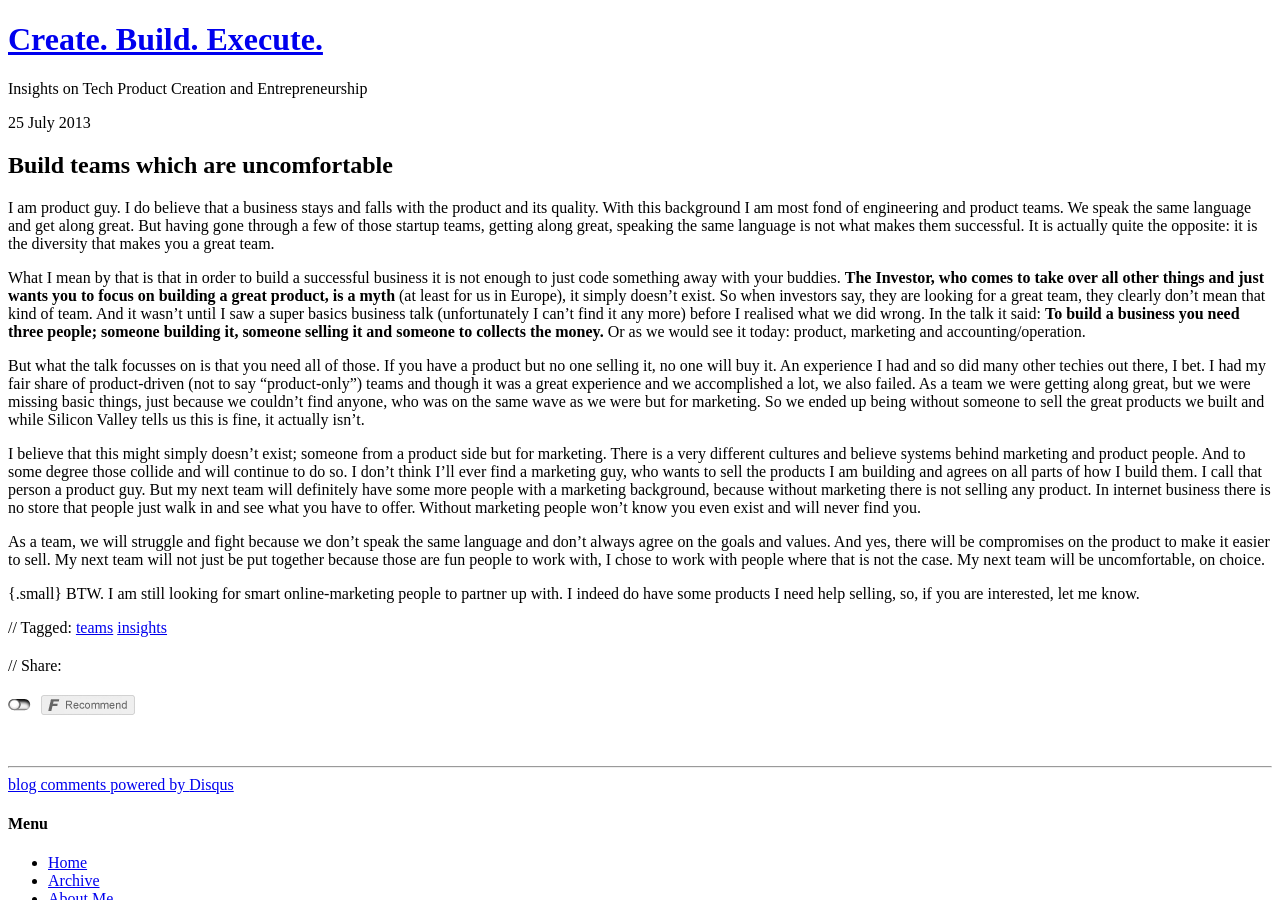
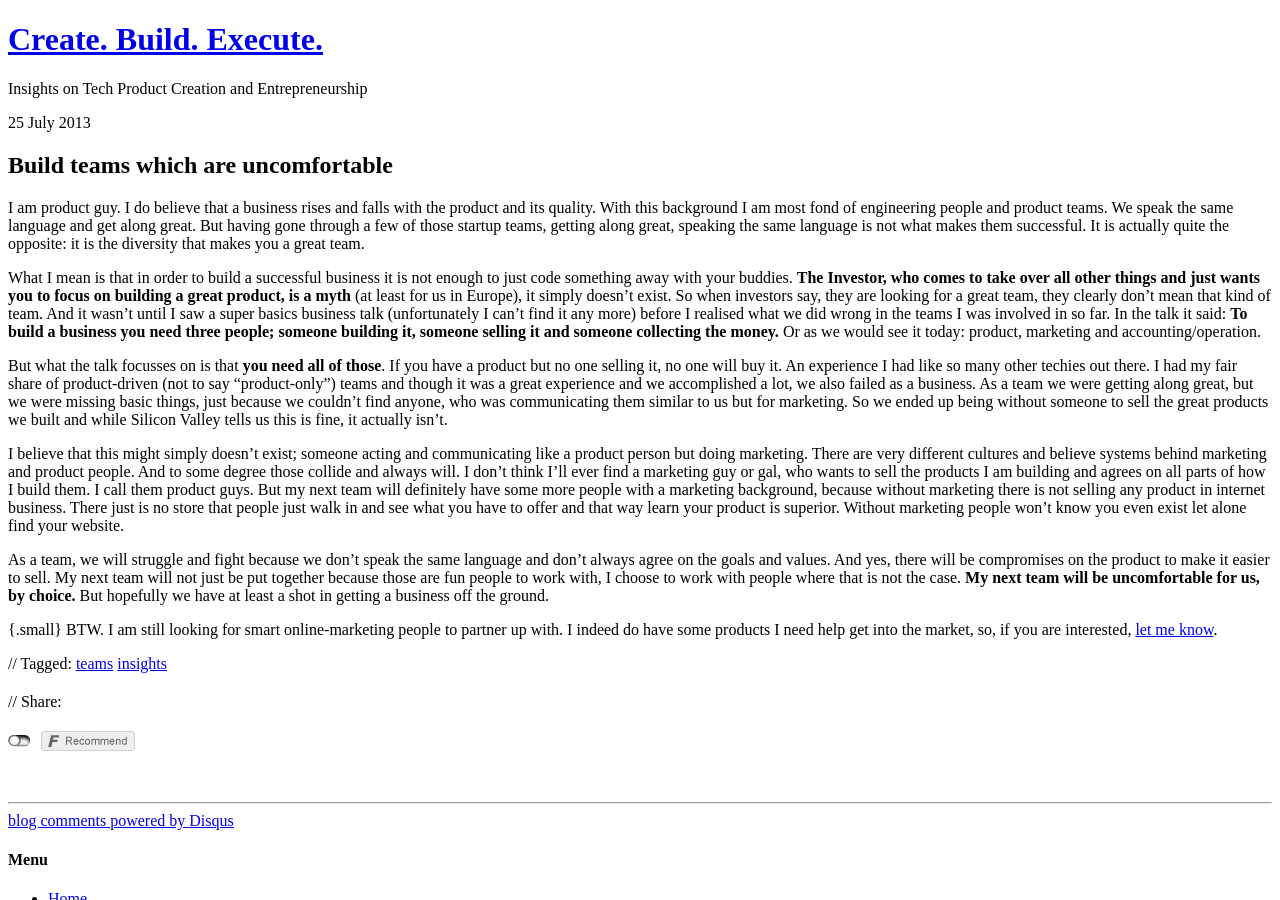
Before and after one commit to gnunicorn/blog, a Jekyll site: the page built from _posts/2013-07-25-build-teams-which-are-uncomfortable.md, in a window 1280 px wide and 900 px high. Built offline with Jekyll 4.4.1, drawn with Linux system fonts in a browser that asks for light colours; nearby versions of some CDN libraries; comment, search, counter and statistics services are not loaded.

Commit message:
copyedit

```diff
--- a/_posts/2013-07-25-build-teams-which-are-uncomfortable.md
+++ b/_posts/2013-07-25-build-teams-which-are-uncomfortable.md
@@ -1,21 +1,25 @@
 ---
 layout: post
-title: "Build teams which are uncomfortable"
-description: "I am product guy. I do believe that a business stays and falls with the product and its quality. With this background I am most fond of engineering and product teams. We speak the same language and get along great. But having gone through a few of those startup teams, getting along great, speaking the same language is not what makes them successful. It is actually quite the opposite: it is the diversity that makes you a great team."
-category:
-tags: ["teams", "insights"]
+title: Build teams which are uncomfortable
+description: "I am product guy. I do believe that a business rises and falls with the product and its quality. With this background I am most fond of engineering people and product teams. We speak the same language and get along great. But having gone through a few of those startup teams, getting along great, speaking the same language is not what makes them successful. It is actually quite the opposite: it is the diversity that makes you a great team."
+category: null
+tags:
+  - teams
+  - insights
+published: true
 ---
+
 {% include JB/setup %}
 
-I am product guy. I do believe that a business stays and falls with the product and its quality. With this background I am most fond of engineering and product teams. We speak the same language and get along great. But having gone through a few of those startup teams, getting along great, speaking the same language is not what makes them successful. It is actually quite the opposite: it is the diversity that makes you a great team.
+I am product guy. I do believe that a business rises and falls with the product and its quality. With this background I am most fond of engineering people and product teams. We speak the same language and get along great. But having gone through a few of those startup teams, getting along great, speaking the same language is not what makes them successful. It is actually quite the opposite: it is the diversity that makes you a great team.
 
-What I mean by that is that in order to build a successful business it is not enough to just code something away with your buddies. **The Investor, who comes to take over all other things and just wants you to focus on building a great product, is a myth** (at least for us in Europe), it simply doesn't exist. So when investors say, they are looking for a great team, they clearly don't mean that kind of team. And it wasn't until I saw a super basics business talk (unfortunately I can't find it any more) before I realised what we did wrong. In the talk it said: **To build a business you need three people; someone building it, someone selling it and someone to collects the money.** Or as we would see it today: product, marketing and accounting/operation.
+What I mean is that in order to build a successful business it is not enough to just code something away with your buddies. **The Investor, who comes to take over all other things and just wants you to focus on building a great product, is a myth** (at least for us in Europe), it simply doesn't exist. So when investors say, they are looking for a great team, they clearly don't mean that kind of team. And it wasn't until I saw a super basics business talk (unfortunately I can't find it any more) before I realised what we did wrong in the teams I was involved in so far. In the talk it said: **To build a business you need three people; someone building it, someone selling it and someone collecting the money.** Or as we would see it today: product, marketing and accounting/operation.
 
-But what the talk focusses on is that you need all of those. If you have a product but no one selling it, no one will buy it. An experience I had and so did many other techies out there, I bet. I had my fair share of product-driven (not to say "product-only") teams and though it was a great experience and we accomplished a lot, we also failed. As a team we were getting along great, but we were missing basic things, just because we couldn't find anyone, who was on the same wave as we were but for marketing. So we ended up being without someone to sell the great products we built and while Silicon Valley tells us this is fine, it actually isn't.
+But what the talk focusses on is that **you need all of those**. If you have a product but no one selling it, no one will buy it. An experience I had like so many other techies out there. I had my fair share of product-driven (not to say "product-only") teams and though it was a great experience and we accomplished a lot, we also failed as a business. As a team we were getting along great, but we were missing basic things, just because we couldn't find anyone, who was communicating them similar to us but for marketing. So we ended up being without someone to sell the great products we built and while Silicon Valley tells us this is fine, it actually isn't.
 
-I believe that this might simply doesn't exist; someone from a product side but for marketing. There is a very different cultures and believe systems behind marketing and product people. And to some degree those collide and will continue to do so. I don't think I'll ever find a marketing guy, who wants to sell the products I am building and agrees on all parts of how I build them. I call that person a product guy. But my next team will definitely have some more people with a marketing background, because without marketing there is not selling any product. In internet business there is no store that people just walk in and see what you have to offer. Without marketing people won't know you even exist and will never find you.
+I believe that this might simply doesn't exist; someone acting and communicating like a product person but doing marketing. There are very different cultures and believe systems behind marketing and product people. And to some degree those collide and always will. I don't think I'll ever find a marketing guy or gal, who wants to sell the products I am building and agrees on all parts of how I build them. I call them  product guys. But my next team will definitely have some more people with a marketing background, because without marketing there is not selling any product in internet business. There just is no store that people just walk in and see what you have to offer and that way learn your product is superior. Without marketing people won't know you even exist let alone find your website.
 
-As a team, we will struggle and fight because we don't speak the same language and don't always agree on the goals and values. And yes, there will be compromises on the product to make it easier to sell. My next team will not just be put together because those are fun people to work with, I chose to work with people where that is not the case. My next team will be uncomfortable, on choice.
+As a team, we will struggle and fight because we don't speak the same language and don't always agree on the goals and values. And yes, there will be compromises on the product to make it easier to sell. My next team will not just be put together because those are fun people to work with, I choose to work with people where that is not the case. **My next team will be uncomfortable for us, by choice.** But hopefully we have at least a shot in getting a business off the ground.
 
 {.small}
-BTW. I am still looking for smart online-marketing people to partner up with. I indeed do have some products I need help selling, so, if you are interested, let me know.
+BTW. I am still looking for smart online-marketing people to partner up with. I indeed do have some products I need help get into the market, so, if you are interested, [let me know](mailto: me at create-build-execute dot com).
```
